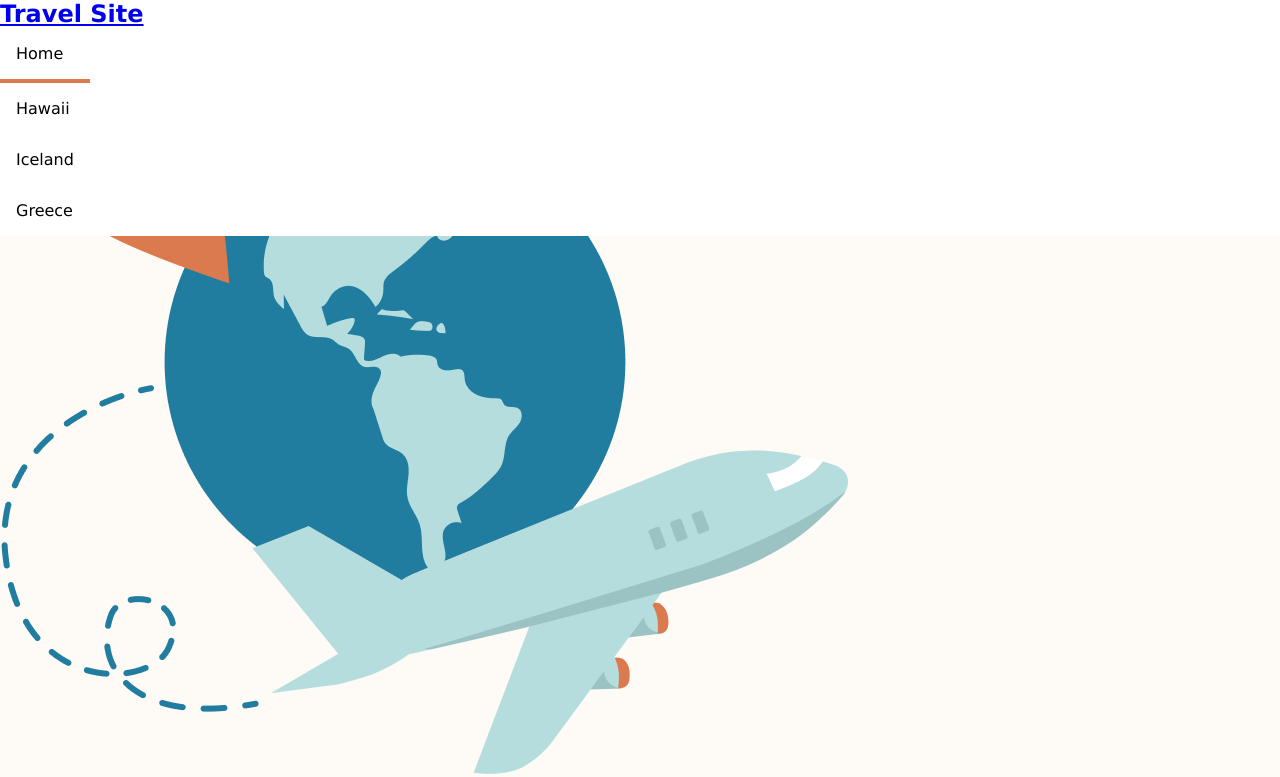
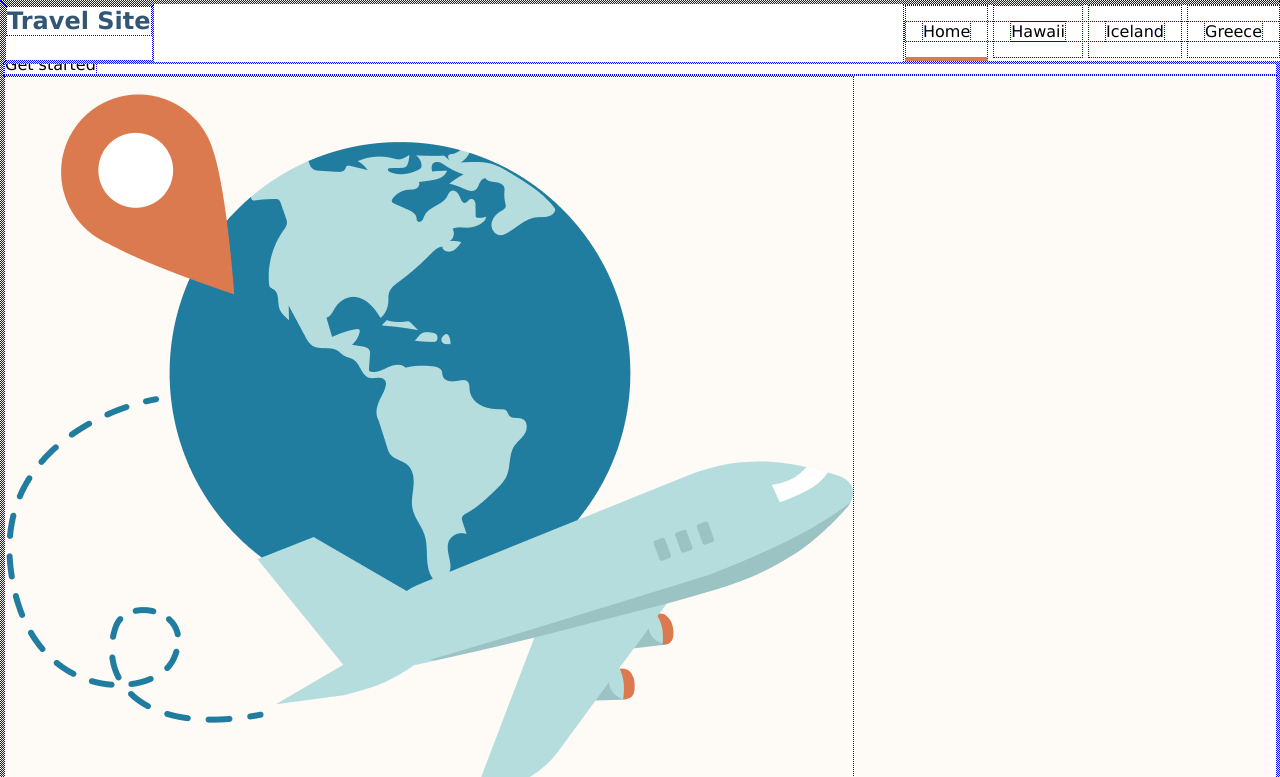
Before and after one commit to ash-river-jones/travel-site, a plain HTML site: page index.html in a window 1280 px wide. Shown: the top 777 px of the page. Drawn offline with Linux system fonts and the light colour scheme; files whose address does not match are found by name.

Commit message:
add styling to home page header

```diff
--- a/css/global.css
+++ b/css/global.css
@@ -2,7 +2,7 @@
     font-family: 'Verdana';
     padding: 0;
     margin: 0;
-
+    border: blue dotted 1px;
 }
 
 /* Site header */
@@ -11,32 +11,49 @@
     position: fixed;
     background-color: #FFFFFF;
     width: 100%;
+    /* display: flex; */
+}
+
+.site-header__nav{
     display: flex;
+    justify-content: space-between;
 }
 
 .site-header__logo{
-    columns: #335576;
+    color: #335576;
     text-decoration: none;
+    display: inline-flex;
+}
+.site-header__logo a{
+    color: #335576;
+    text-decoration: none;
+    justify-items: flex-start;
+}
+
+.site-header__nav-links{
+    display: inline-block;
+    flex-direction: row;
+}
+
+.site-header__nav-links ul{
+    display: inline;
 
 }
 
-.site-header__nav{
+.site-header__nav-links-link{
+    padding: 1rem;
+    list-style: none;
     display: inline-block;
+}
+
+.site-header__nav-links-link a{
+    list-style: none;
+    text-decoration: none;
+    color: black;
 
 }
 
-.site-header__nav-link{
-
-    padding: 1rem;
-}
-
-.site-header__nav-link a{
-    list-style: none;
-    text-decoration: none;
-    color: black;
-}
-
-.site-header__nav--active-page{
+.site-header__nav-links-link--active-page{
 
     border-bottom: 0.3rem solid #DB7A4E;
 
--- a/index.html
+++ b/index.html
@@ -11,16 +11,16 @@
 <body>
 <!-- header/nav -->
     <header class="site-header">
-        <nav>
+        <nav class="site-header__nav">
             <div class="site-header__logo">
                 <a href="./index.html"><h2>Travel Site</h2></a>
             </div>
-            <div class="site-header__nav">
+            <div class="site-header__nav-links">
                 <ul>
-                    <li class="site-header__nav-link site-header__nav--active-page"><a href="./index.html">Home</a></li>
-                    <li class="site-header__nav-link"><a href="./pages/hawaii.html">Hawaii</a></li>
-                    <li class="site-header__nav-link"><a href="./pages/iceland.html">Iceland</a></li>
-                    <li class="site-header__nav-link"><a href="./pages/greece.html">Greece</a></li>
+                    <li class="site-header__nav-links-link site-header__nav-links-link--active-page"><a href="./index.html">Home</a></li>
+                    <li class="site-header__nav-links-link"><a href="./pages/hawaii.html">Hawaii</a></li>
+                    <li class="site-header__nav-links-link"><a href="./pages/iceland.html">Iceland</a></li>
+                    <li class="site-header__nav-links-link"><a href="./pages/greece.html">Greece</a></li>
                 </ul>
             </div>
         </nav>
```
Also changed, not shown: 1 other file.
